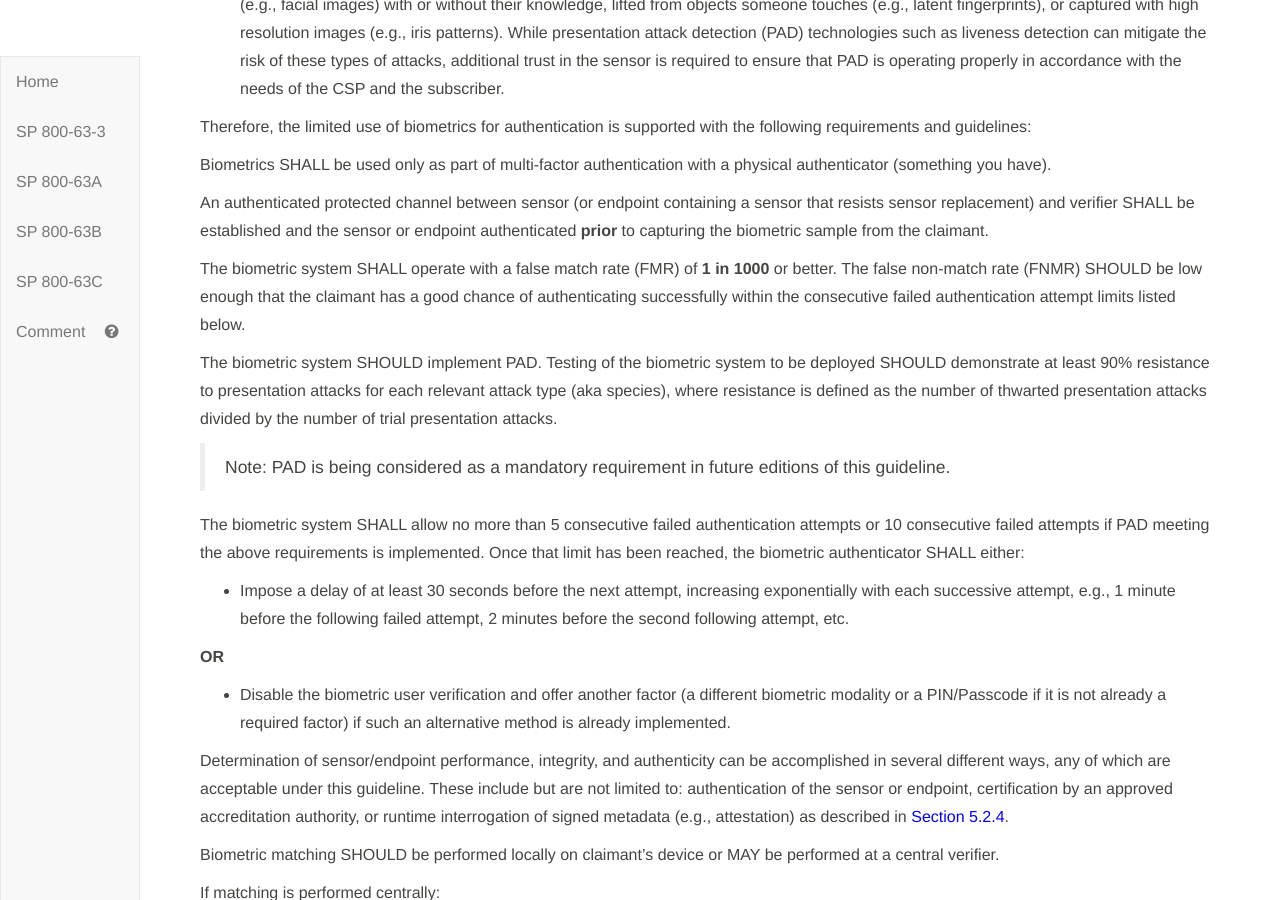
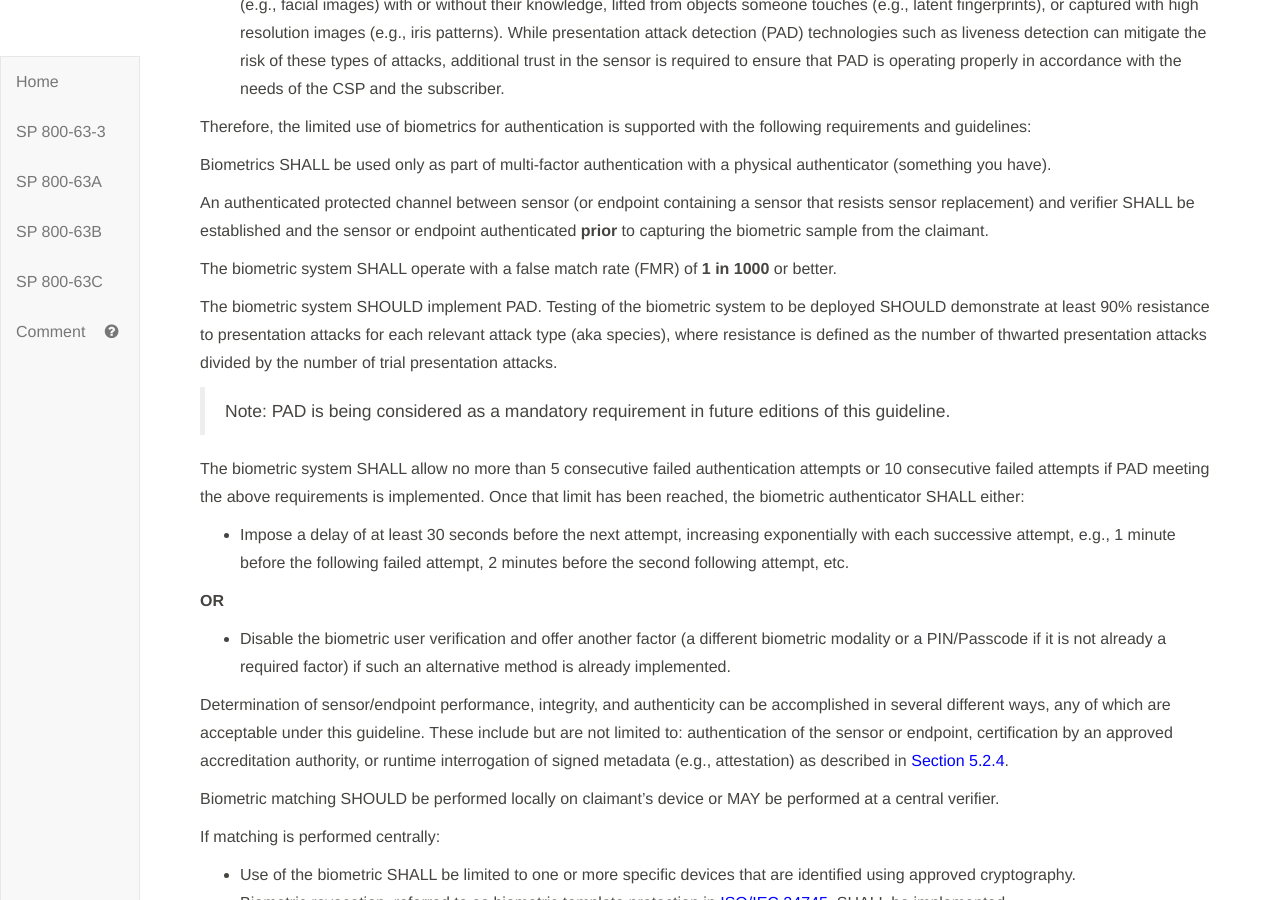
Before and after one commit to usnistgov/800-63-3, a Jekyll site: the page built from sp800-63b/sec5_authenticators.md, in a window 1280 px wide and 900 px high, scrolled down 11688 px. Built offline with Jekyll 4.4.1, drawn with Linux system fonts in a browser that asks for light colours; our own code applies the rules of GitHub Pages for plain Markdown files.

Commit message:
One more review correction

```diff
--- a/sp800-63b/sec5_authenticators.md
+++ b/sp800-63b/sec5_authenticators.md
@@ -358,7 +358,7 @@ Biometrics SHALL be used only as part of multi-factor authentication with a phys
 
 An authenticated protected channel between sensor (or endpoint containing a sensor that resists sensor replacement) and verifier SHALL be established and the sensor or endpoint authenticated **prior** to capturing the biometric sample from the claimant.
 
-The biometric system SHALL operate with a false match rate (FMR) of **1 in 1000** or better. The false non-match rate (FNMR) SHOULD be low enough that the claimant has a good chance of authenticating successfully within the consecutive failed authentication attempt limits listed below.
+The biometric system SHALL operate with a false match rate (FMR) of **1 in 1000** or better.
 
 The biometric system SHOULD implement PAD. Testing of the biometric system to be deployed SHOULD demonstrate at least 90% resistance to presentation attacks for each relevant attack type (aka species), where resistance is defined as the number of thwarted presentation attacks divided by the number of trial presentation attacks.
 
```
